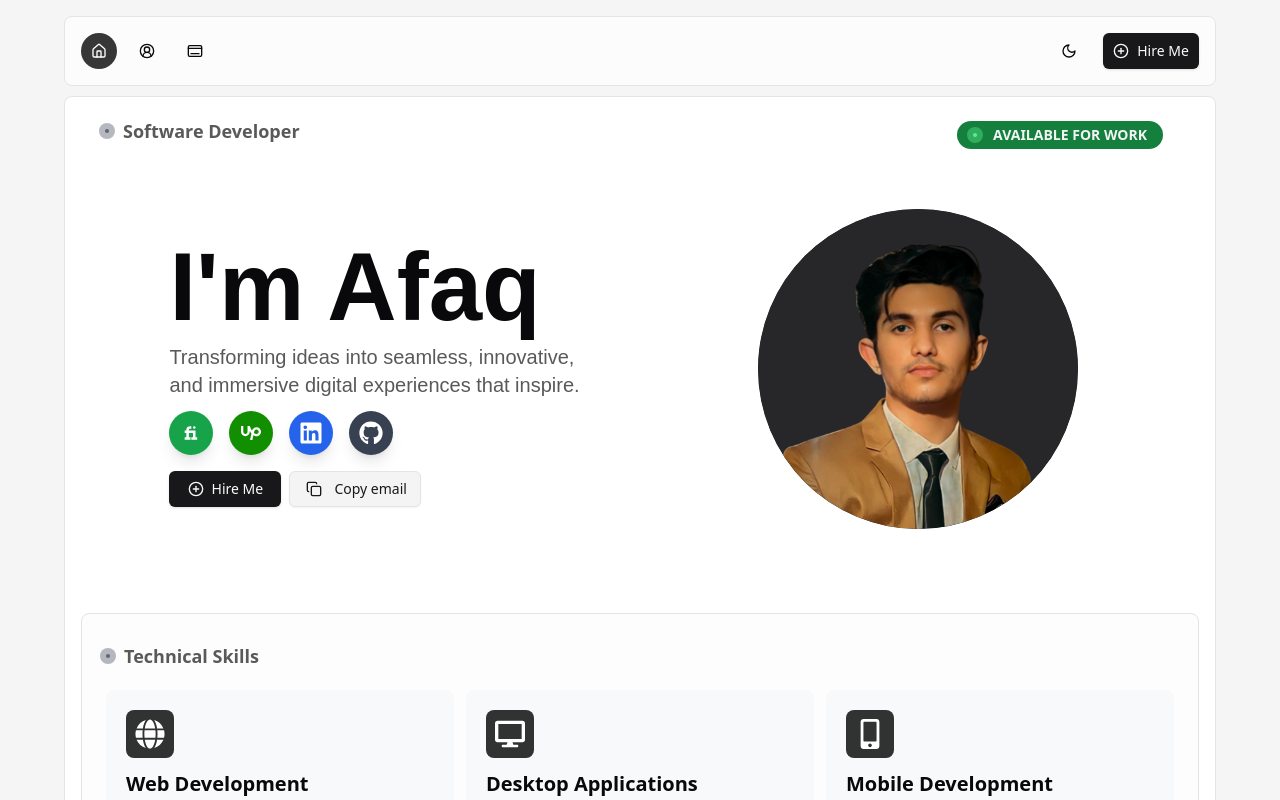
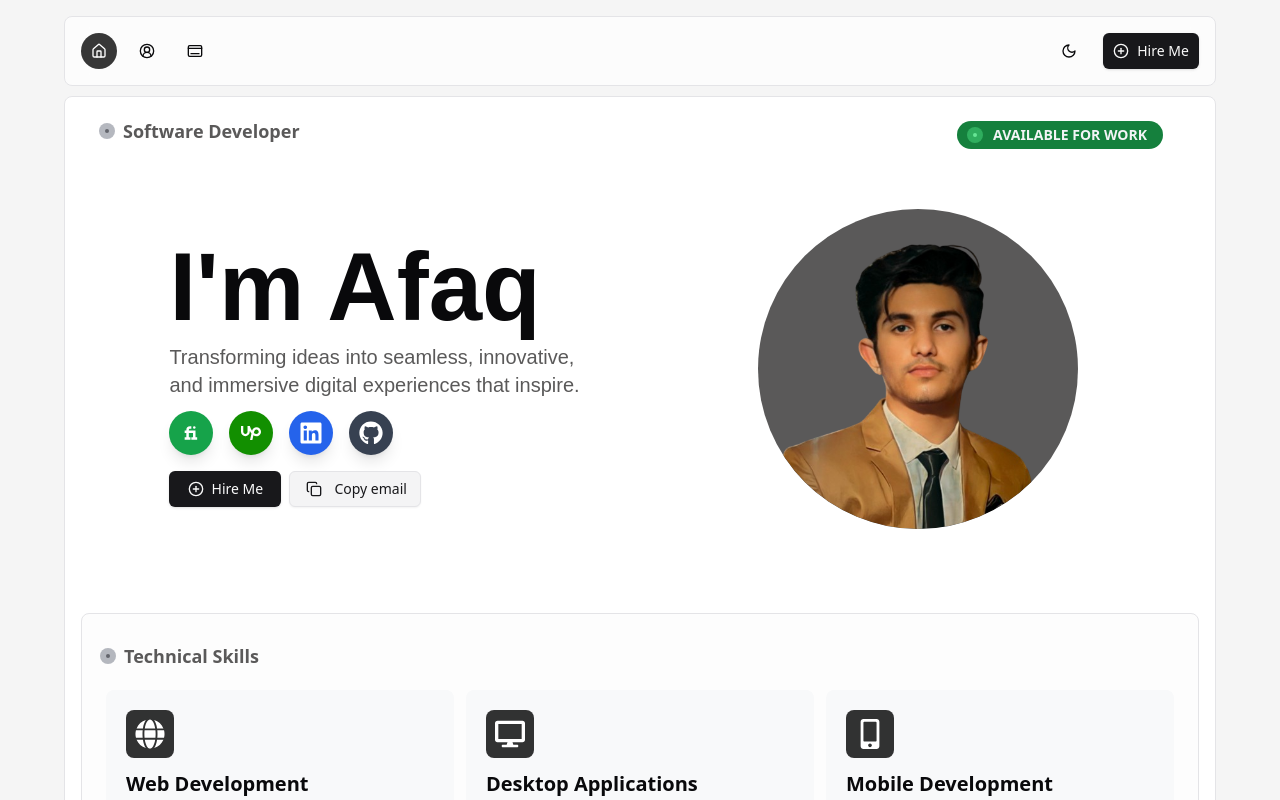
Before and after one commit to mafaqatiq/frontend, a Next.js app: page / in a window 1280 px wide. Shown: the top 800 px of the page. Built offline with nearby package versions, Linux system fonts and the light colour scheme.

Commit message:
changed bg color of image

```diff
--- a/components/HeroScetion.tsx
+++ b/components/HeroScetion.tsx
@@ -164,9 +164,9 @@ const HeroScetion = () => {
             transition={{ duration: 0.8, ease: "easeOut" }}
             className="flex-1 flex justify-center items-center "
           >
-            <div className="lg:my-6 sm:max-w-52 lg:max-w-xs max-w-24 rounded-full bg-[#27272a] flex justify-center items-center overflow-hidden">
+            <div className="lg:my-6 sm:max-w-52 lg:max-w-xs max-w-24 rounded-full dark:bg-[#27272a]  bg-[#5a5959]  flex justify-center items-center overflow-hidden">
               <Image
-                src="/profile.png"
+                src="/bg-remove.png"
                 alt="Portfolio"
                 width={300}
                 height={300}
```
Also changed, not shown: public/bg-remove.png (added).
